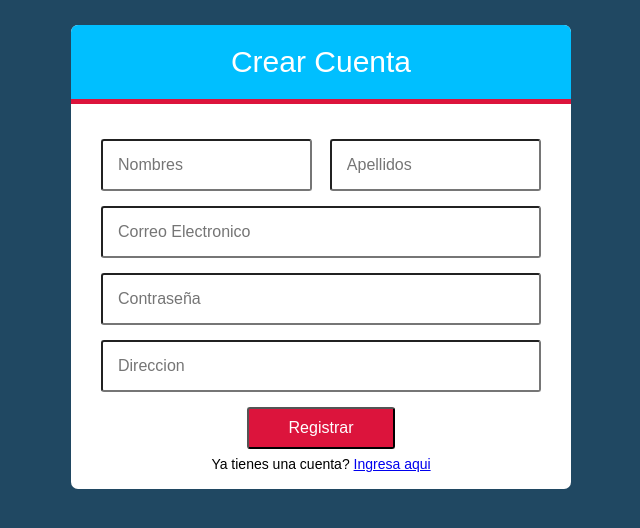
After one commit to luisfer30/restaurante, a PHP site: page /view/registro.php in a window 1280 px wide. The commit adds this page. Shown: the top 528 px of the page, without its empty margins (319-959 px from the left). Run offline with PHP 8.4, Linux system fonts and the light colour scheme.

Commit message:
Add files via upload

```diff
--- /dev/null
+++ b/css/registro.css
@@ -0,0 +1,79 @@
+*{
+box-sizing: border-box;
+
+}
+
+
+body{
+margin: 0;
+font-family: sans-serif;
+background: #204862;
+
+}
+
+h1{
+color: #fff;
+text-align: center;
+
+}
+.form-registro{
+width: 95%;
+max-width: 500px;
+margin: auto;
+background: white;
+border-radius: 7px;
+
+
+}
+.form-titulo{
+background: deepskyblue;
+color: #fff;
+padding: 20px;
+text-align: center;
+font-weight: 100;
+font-size: 30px;
+border-top-left-radius: 7px;
+border-top-right-radius: 7px;
+border-bottom: 5px solid crimson;
+
+}
+.contenedor-inputs{
+padding: 10px 30px;
+display: flex;
+flex-wrap: wrap;
+justify-content: space-between;
+}
+input{
+margin-bottom: 15px;
+padding: 15px;
+font-size: 16px;
+border-radius: 3px;
+border: ipx solid darkgray;
+}
+.input-50{
+width: 48%;
+
+}
+.input-100{
+width: 100%;
+}
+.btn-enviar{
+
+background: crimson;
+color: #fff;
+margin: auto;
+padding: 10px 40px;
+cursor: pointer;
+}
+.btn-enviar:active{
+transform: scale(1.05);
+
+}
+
+
+.form-link{
+width: 100%;
+margin: 7px;
+text-align: center;
+font-size: 14px;
+}
--- /dev/null
+++ b/validaciones/cerrar.php
@@ -0,0 +1,6 @@
+<?php
+session_start();
+session_destroy();
+header("location:../index.php");
+
+ ?>
--- /dev/null
+++ b/validaciones/conexion.php
@@ -0,0 +1,4 @@
+<?php
+$conexion = mysqli_connect("localhost","root","","restaurante");
+
+ ?>
--- /dev/null
+++ b/view/registro.php
@@ -0,0 +1,24 @@
+<!DOCTYPE html>
+<html>
+<head>
+	<meta charset="utf-8">
+	<title>Registrate</title>
+	<link rel="stylesheet" type="text/css" href="../css/registro.css">
+</head>
+<body>
+
+<form action="../validaciones/registrar.php" method="post" class="form-registro">
+	<h2 class="form-titulo">Crear Cuenta</h2>
+<div class="contenedor-inputs">
+	<input type="text" name="nombre" placeholder="Nombres"class="input-50" required >
+	<input type="text" name="apellido"placeholder="Apellidos" class="input-50" required>
+	<input type="email" name="correo"placeholder="Correo Electronico"class="input-100" required>
+	<input type="password" name="clave" placeholder="Contraseña"class="input-100" required>
+	<input type="text" name="direccion" placeholder="Direccion"class="input-100" required>
+	<input type="submit" value="Registrar" class="btn-enviar">
+	<p class="form-link">Ya tienes una cuenta? <a href="../index.php">Ingresa aqui</a></p>
+</div>
+
+</form>
+</body>
+</html>
```
Also changed, not shown: css/index.css (added, +58 -0 lines), index.php (+17 -4 lines), validaciones/registrar.php (added, +35 -0 lines), validaciones/validar.php (added, +30 -0 lines), view/bienvenido.php (added, +22 -0 lines).
